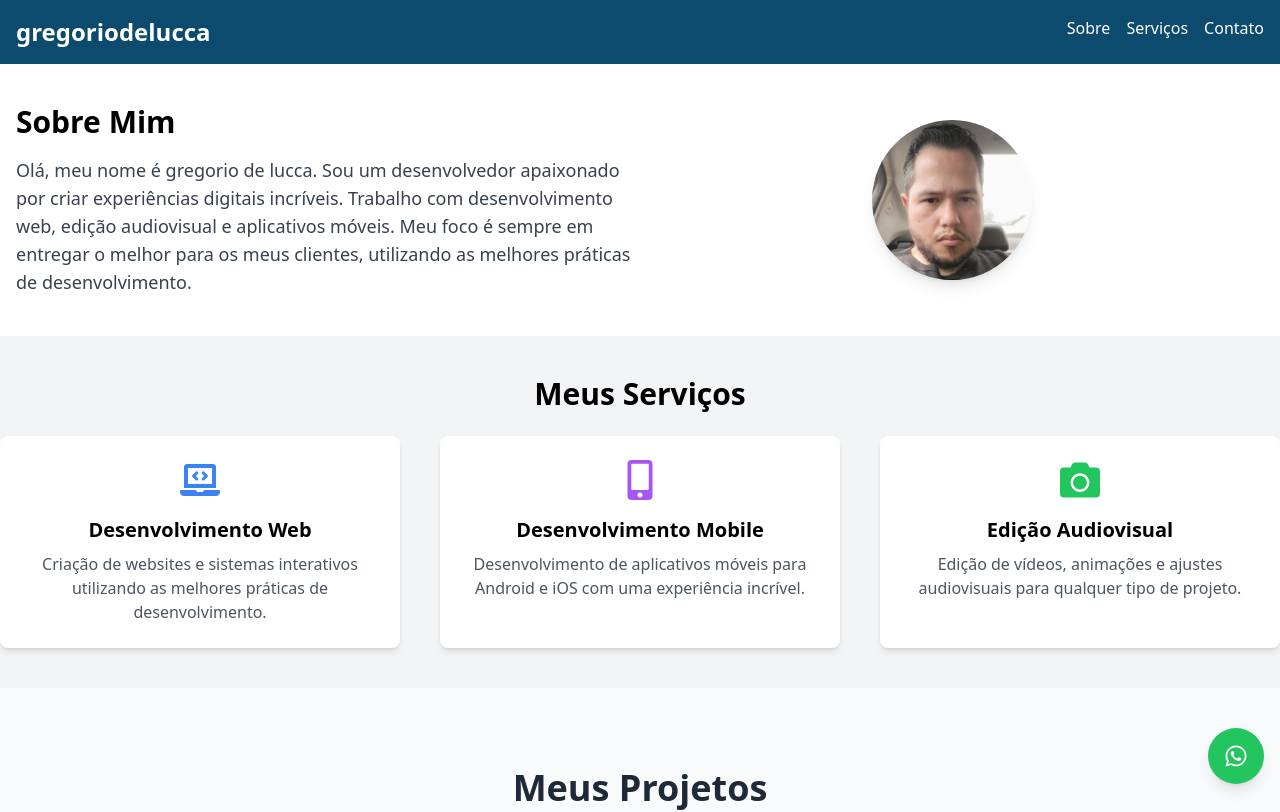
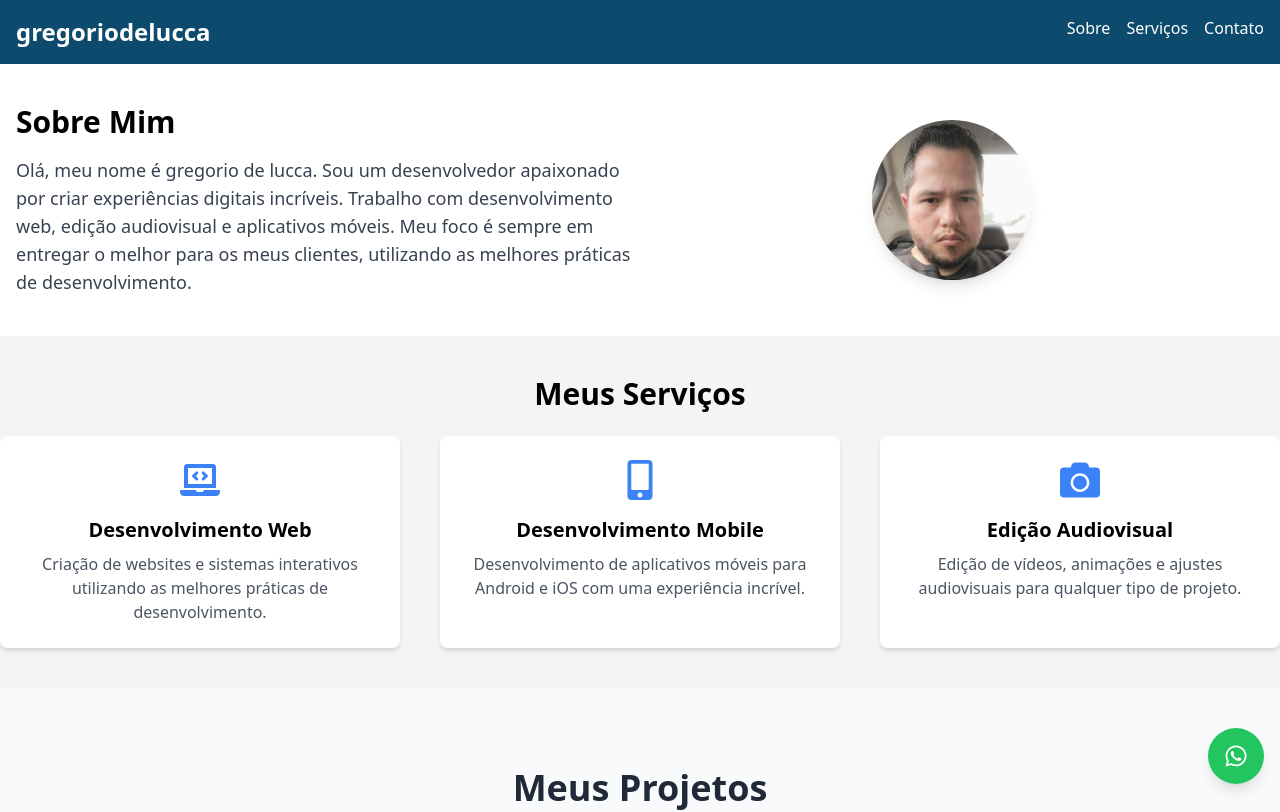
Before and after one commit to gregoriodelucca/meuportifolio, a React (Create React App) app: page / in a window 1280 px wide. Shown: the top 812 px of the page. Built offline with nearby package versions, Linux system fonts and the light colour scheme.

Commit message:
autalizand os icones serviço

```diff
--- a/src/components/Services.tsx
+++ b/src/components/Services.tsx
@@ -22,7 +22,7 @@ const Services: React.FC = () => {
 
           {/* Serviço de Desenvolvimento Mobile */}
           <div className="bg-white p-6 rounded-lg shadow-md hover:shadow-lg transition-shadow flex flex-col items-center">
-            <div className="text-purple-500 mb-4">
+            <div className="text-blue-500 mb-4">
               <FaMobileAlt size={40} />
             </div>
             <h3 className="text-xl font-semibold mb-2">Desenvolvimento Mobile</h3>
@@ -32,7 +32,7 @@ const Services: React.FC = () => {
           </div>
            {/* Serviço de Edição Audiovisual */}
            <div className="bg-white p-6 rounded-lg shadow-md hover:shadow-lg transition-shadow flex flex-col items-center">
-            <div className="text-green-500 mb-4">
+            <div className="text-blue-500 mb-4">
               <FaCamera size={40} />
             </div>
             <h3 className="text-xl font-semibold mb-2">Edição Audiovisual</h3>
```
